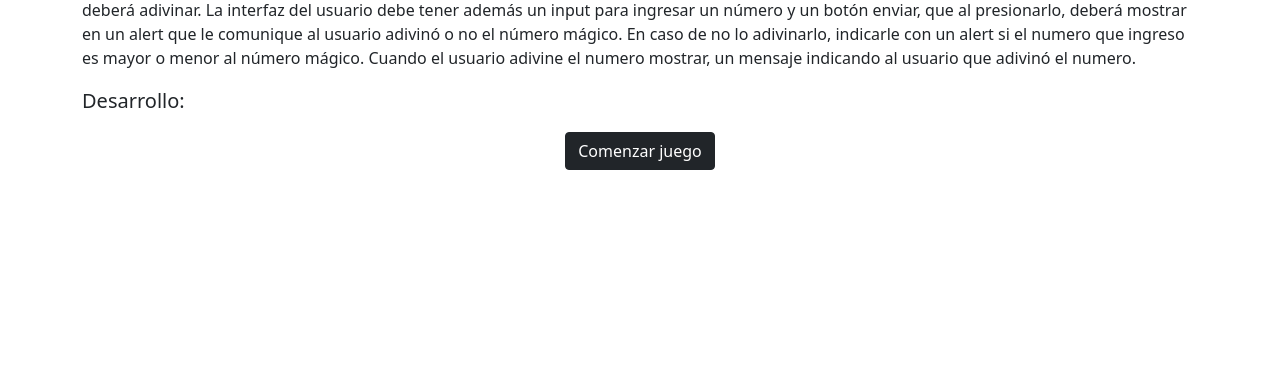
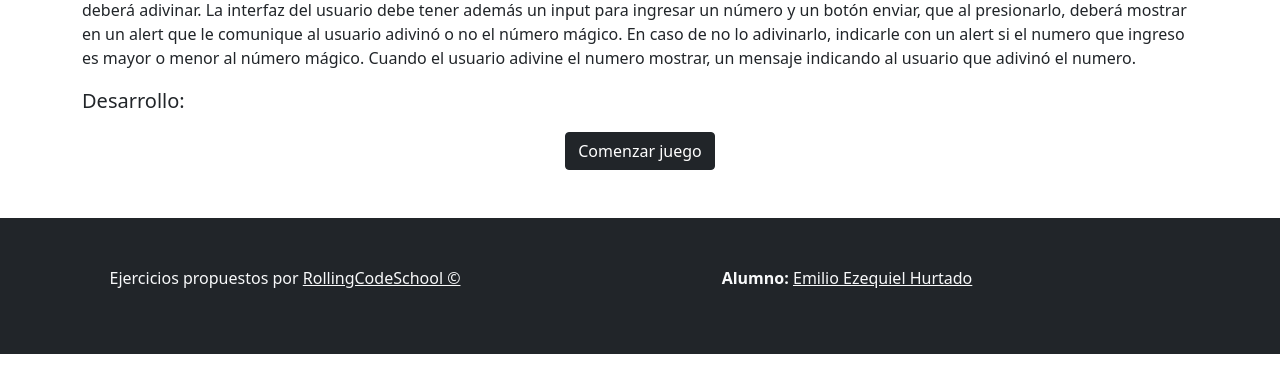
Before and after one commit to emilioh93/ejerciciosDOMyBOM, a plain HTML site: page index.html in a window 1280 px wide. Shown: the part 234-626 px from the top of the page. Drawn offline with Linux system fonts and the light colour scheme.

Commit message:
desarrollé footer

```diff
--- a/css/style.css
+++ b/css/style.css
@@ -1,7 +1,4 @@
-@media (min-width: 768px) {
-    .alinearItemsCentro {
-        margin: 0 auto;
-        display: flex;
-        justify-content: center;
-    }
+.listaDeco {
+    list-style: none;
+    text-decoration: none;
 }
--- a/index.html
+++ b/index.html
@@ -51,7 +51,20 @@
             </div>
         </section>
     </main>
-    <footer></footer>
+    <footer class="bg-dark text-light text-center py-5">
+        <section class="container row no-gutters">
+            <div class="col-sm-12 col-md-6">
+                <p>Ejercicios propuestos por <a href="https://rollingcodeschool.com/" class="text-light" target="_blank">RollingCodeSchool &copy;</a></p>
+            </div>
+            <div class="col-sm-12 col-md-6">
+                <ul class="listaDeco">
+                    <li class="text-light"><strong>Alumno:</strong>
+                        <a href="https://emilioh93.github.io/" target="_blank" class="text-light">Emilio Ezequiel Hurtado</a>
+                    </li>
+                </ul>
+            </div>
+        </section>
+    </footer>
     <script src="js/numMagicos.js"></script>
     <script src="js/jquery-3.5.1.min.js"></script>
     <script src="js/popper.min.js"></script>
```
